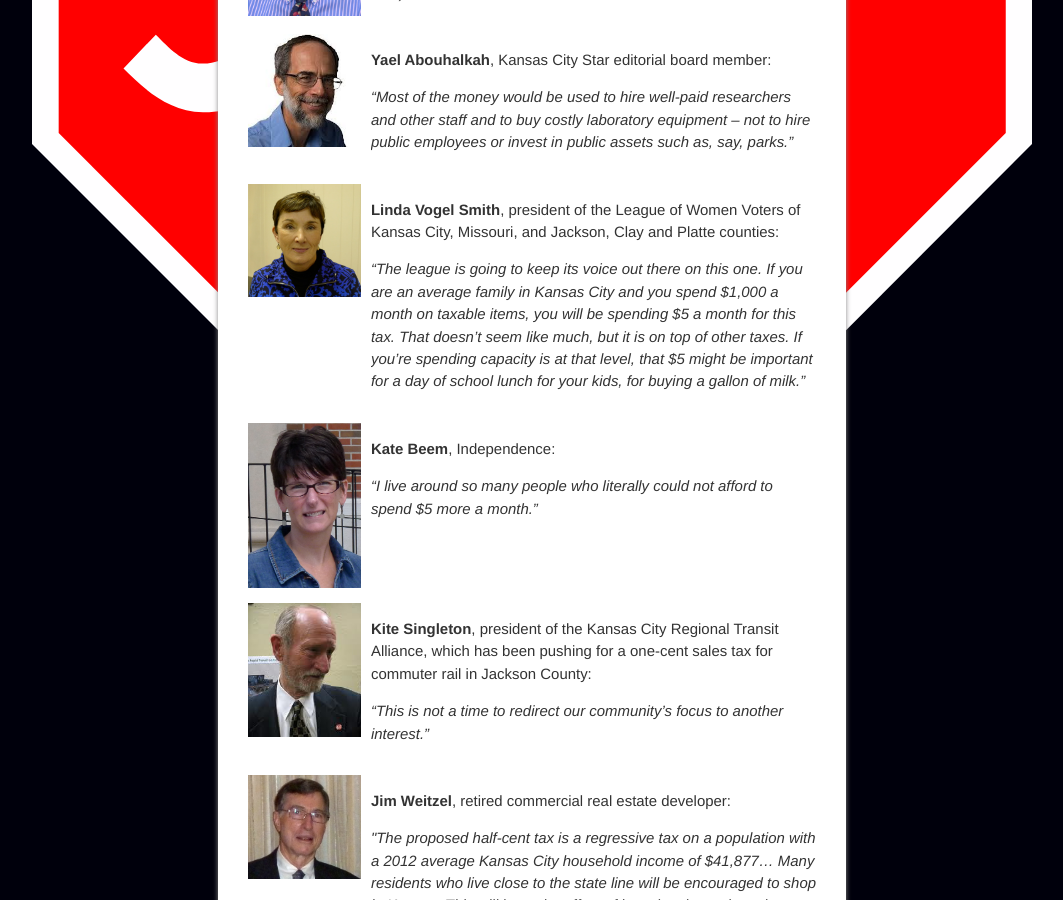
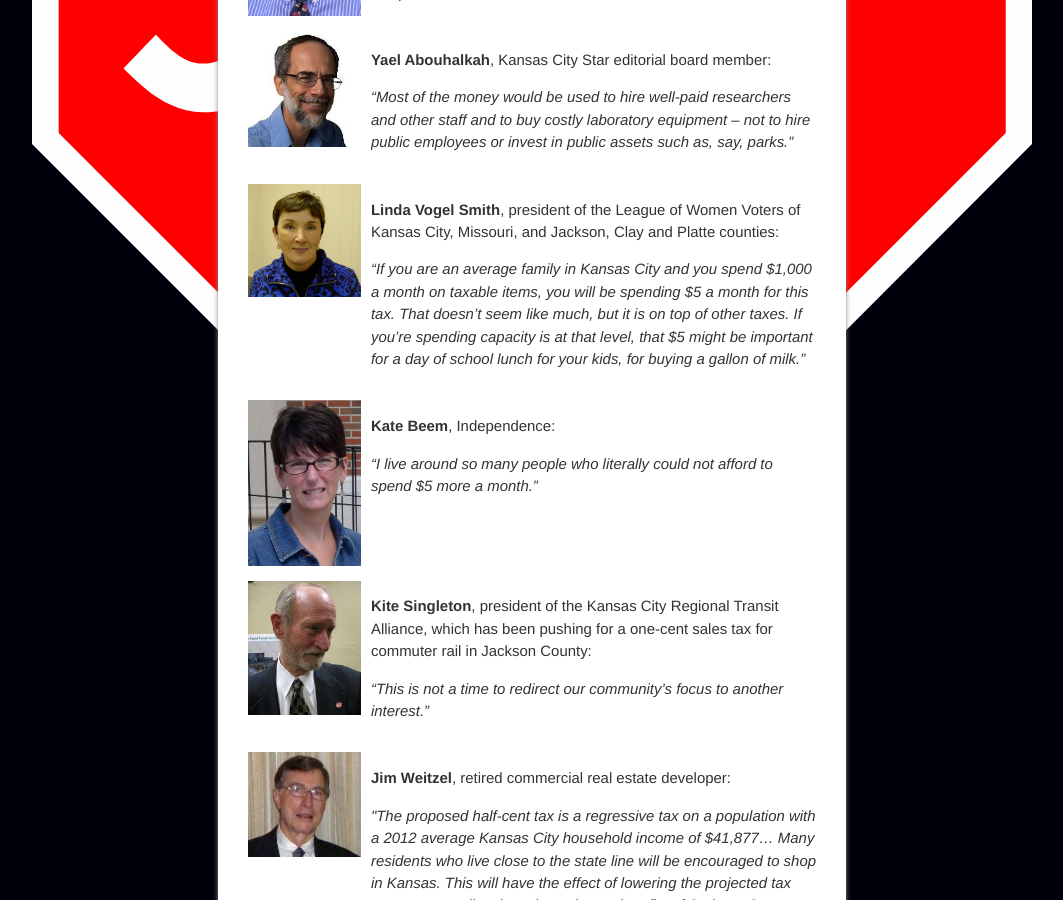
Before and after one commit to jiko/stopabadcure, a Jekyll site: the page built from _posts/2013-09-19-quotes.md, in a window 1280 px wide and 900 px high, scrolled down 563 px. Shown: the whole window, without its empty margins (108-1171 px from the left). Built offline with Jekyll 4.4.1, drawn with Linux system fonts in a browser that asks for light colours.

Commit message:
cut Vogel Smith's quote down one sentence

```diff
--- a/_posts/2013-09-19-quotes.md
+++ b/_posts/2013-09-19-quotes.md
@@ -34,7 +34,7 @@ Following are quotations about the proposed, new half-cent sales tax for “tran
   <img src="{{ site.baseurl }}/img/VogelSmith.jpg" height="161" width="113" class="img-responsive pull-left">
   <div class="media-body">
     <p><strong>Linda Vogel Smith</strong>, president of the League of Women Voters of Kansas City, Missouri, and Jackson, Clay and Platte counties:</p>
-    <p><em>“The league is going to keep its voice out there on this one. If you are an average family in Kansas City and you spend $1,000 a month on taxable items, you will be spending $5 a month for this tax. That doesn’t seem like much, but it is on top of other taxes. If you’re spending capacity is at that level, that $5 might be important for a day of school lunch for your kids, for buying a gallon of milk.”</em></p>
+    <p><em>“If you are an average family in Kansas City and you spend $1,000 a month on taxable items, you will be spending $5 a month for this tax. That doesn’t seem like much, but it is on top of other taxes. If you’re spending capacity is at that level, that $5 might be important for a day of school lunch for your kids, for buying a gallon of milk.”</em></p>
   </div>
 </div>
 
```
